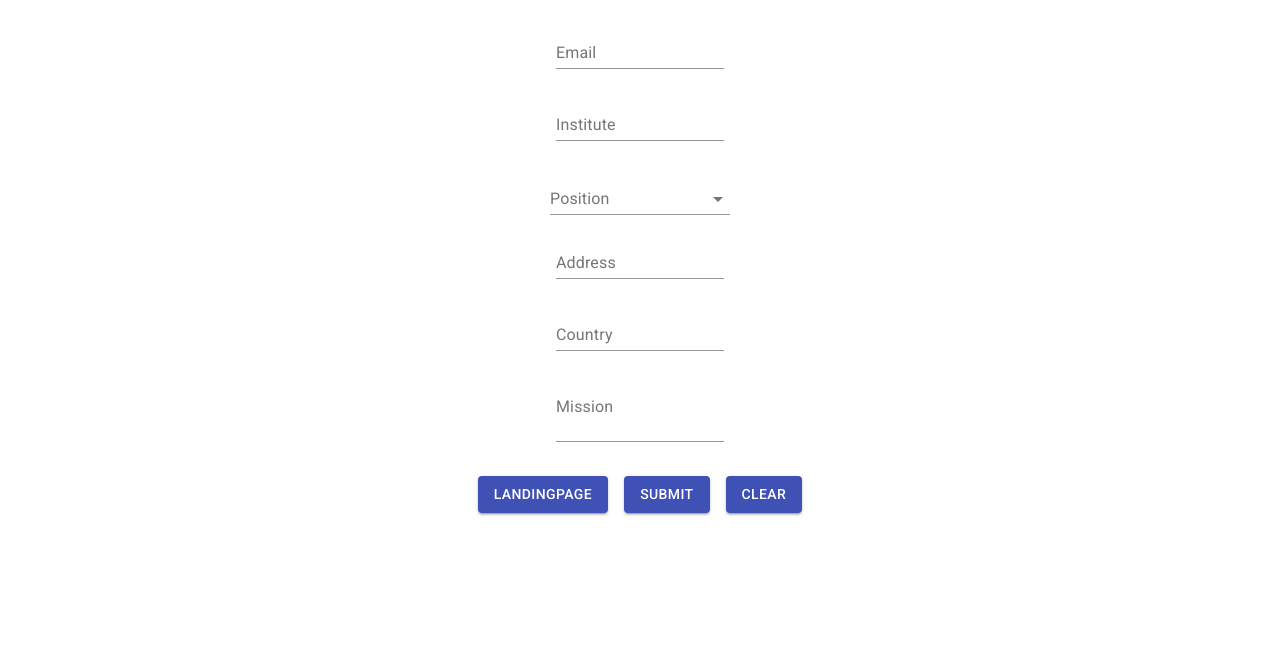
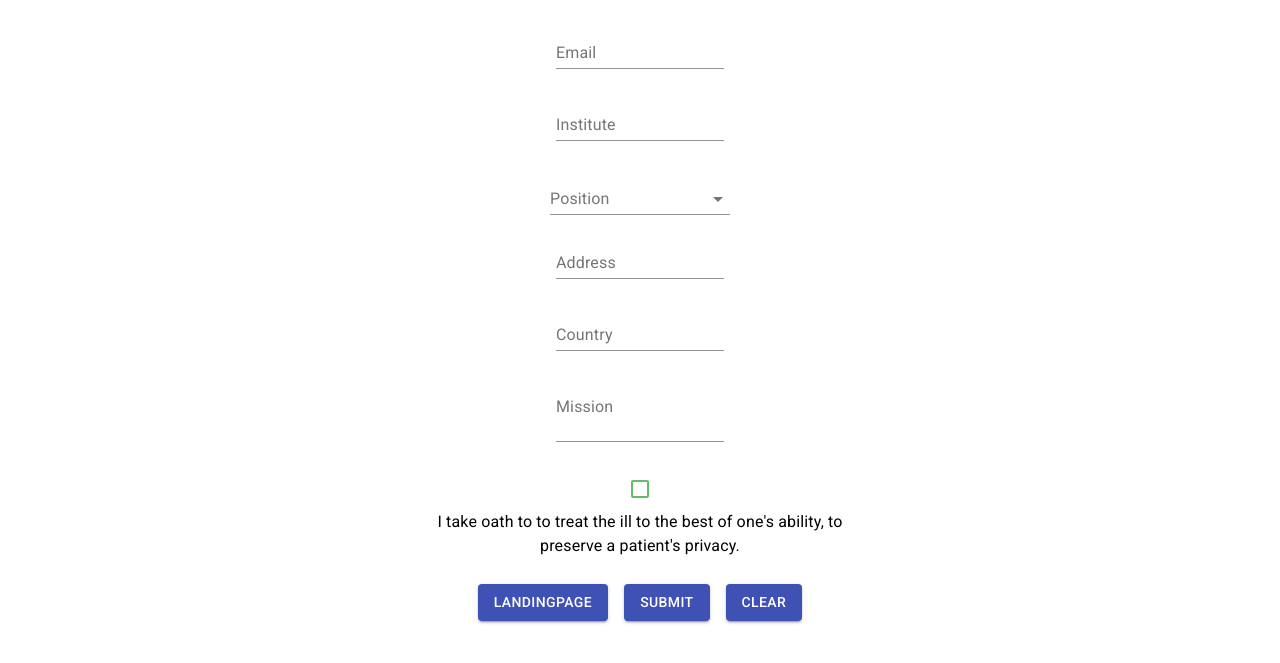
Before and after one commit to VISHAL-RAJ-ROY/AIIMS-Website-Project, a React app: page / in a window 1280 px wide. Both pictures are taken after a click on the button "REGISTER". Shown: the part 131-794 px from the top of the page. Built offline with nearby package versions, Linux system fonts and the light colour scheme.

Commit message:
Changed the input fields in register and login page, added checkbox in register page

```diff
--- a/public/index.html
+++ b/public/index.html
@@ -2,7 +2,7 @@
 <html lang="en">
   <head>
     <meta charset="utf-8" />
-    <link rel="shortcut icon" href="%PUBLIC_URL%/favicon.ico" />
+    <link rel="shortcut icon" href="./titleicon.jpg" />
     <link rel="stylesheet" href="https://fonts.googleapis.com/css?family=Roboto:300,400,500,700&display=swap" />
     <link rel="stylesheet" href="https://fonts.googleapis.com/icon?family=Material+Icons" />
     <meta name="viewport" content="width=device-width, initial-scale=1" />
@@ -21,7 +21,7 @@
       work correctly both with client-side routing and a non-root public URL.
       Learn how to configure a non-root public URL by running `npm run build`.
     -->
-    <title>Medicinsk - #1 Medical Research Destination!!</title>
+    <title>Medicinsk - #1 Medical Research Destination in the World!!</title>
   </head>
   <body>
     <noscript>You need to enable JavaScript to run this app.</noscript>
--- a/src/Inputplace.js
+++ b/src/Inputplace.js
@@ -2,6 +2,7 @@ import React, { Component } from 'react';
 import TextField from '@material-ui/core/TextField';
 import ContainedButtons from './ContainedButtons';
 import Simpleselect from './Simpleselect';
+import Termscheckbox from './Termscheckbox';
 
   class Inputplace extends Component {
     constructor(props) {
@@ -96,6 +97,9 @@ import Simpleselect from './Simpleselect';
               />
               <br />
               <br/>
+              <Termscheckbox text="I take oath to to treat the ill to the best of one's ability, to preserve a patient's privacy." handleChangeCheckbox = {()=>this.props.parent.handleChangeCheckbox()}/>
+              <br/>
+              <br/>
               <ContainedButtons func={this.props.parent.props.parentContext} self={this.props.parent} refreshRegister = {()=>this.refreshRegister()}/>
           </div>
       );
--- a/src/Login.js
+++ b/src/Login.js
@@ -3,6 +3,7 @@ import { makeStyles } from '@material-ui/core/styles';
 import Button from '@material-ui/core/Button';
 import TextField from '@material-ui/core/TextField';
 import Downloadscreen from './Downloadscreen';
+import Simpleselect from './Simpleselect';
 import './index.css';
 
 import Navbar from './Navbar';
@@ -40,7 +41,7 @@ class Login extends Component {
             isDialogOpen:false,
             // toFill: [],
             username: '',
-            role: '',
+            position: '',
             password: ''
         }
     }
@@ -50,10 +51,10 @@ class Login extends Component {
         var self = this;
         var payload = {
             "email": this.state.username,
-            "role": this.state.role,
+            "position": this.state.position,
             "password": this.state.password
         }
-        console.log(this.state.role);
+        console.log(this.state.position);
         // axios.post(apiBaseUrl + 'login', payload)
         //     .then(function (response) {
         //         console.log(response);
@@ -76,7 +77,7 @@ class Login extends Component {
         //         console.log(error);
         //     });
         // TESTING
-        if( this.state.username == '' || this.state.role == '' || this.state.password == '' ) {
+        if( this.state.username == '' || this.state.position == '' || this.state.password == '' ) {
             this.setState({isDialogOpen:true});
         }
         else {
@@ -101,6 +102,7 @@ class Login extends Component {
                 <Dialoguebox isOpen = {this.state.isDialogOpen2} title = "Registration Successful!" handleClose = {()=>this.handleClose2()} content = "You can now LogIn with your credentials." />
                 <Dialoguebox isOpen = {this.state.isDialogOpen} handleClose = {()=>this.handleClose()} />
                 <Navbar title={"Login"} />
+                <br/>
                 <TextField
                     id="standard-with-placeholder"
                     label="Username"
@@ -109,14 +111,16 @@ class Login extends Component {
                     onChange={(event) => this.setState({ username: event.target.value })}
                 />
                 <br/>
-                <TextField
+                {/* <TextField
                     id="standard-with-placeholder"
                     label="Role"
                     placeholder="Enter your Role"
                     margin="normal"
                     onChange={(event) => { console.log(event.target.value); this.setState({ role: event.target.value }) }}
-                />
-                <br />
+                /> */}
+                <br/>
+                <Simpleselect labelText={"Position"} handlePosition = {(value)=>{ this.setState({position:value});}}/>
+                <br/>
                 <TextField
                     id="standard-password-input"
                     label="Password"
--- a/src/Register.js
+++ b/src/Register.js
@@ -10,6 +10,7 @@ class Register extends Component {
         super(props);
         this.state = {
             isDialogOpen: false,
+            isDialogOpen2 : false,
             email: '',
             name : '',
             affiliation : '',
@@ -17,6 +18,7 @@ class Register extends Component {
             address : '',
             country : '',
             purpose : '',
+            isChecked : false,
             formEntry : []
         }
     }
@@ -63,6 +65,9 @@ class Register extends Component {
         if (this.state.position == '' || this.state.email == '' || this.state.purpose == '' || this.state.name == '' || this.state.affiliation == '' || this.state.country == '' || this.state.address == '') {
             this.setState({ isDialogOpen: true });
         }
+        else if( !this.state.isChecked ) {
+            this.setState({isDialogOpen2 : true});
+        }
         else {
             var loginscreen = [];
             loginscreen.push(<Login registrationSuccess={true} parentContext={this.props.parentContext} appContext={this.props.appContext} key={1} />);
@@ -80,10 +85,19 @@ class Register extends Component {
         this.setState({ isDialogOpen: false });
     }
 
+    handleClose2() {
+        this.setState({ isDialogOpen2: false });
+    }
+
+    handleChangeCheckbox() {
+        this.setState({isChecked : !this.state.isChecked});
+    }
+
     render() {
         return (
             <div>
                 <Dialoguebox isOpen={this.state.isDialogOpen} handleClose = {()=>this.handleClose()}  />
+                <Dialoguebox isOpen={this.state.isDialogOpen2} handleClose = {()=>this.handleClose2()} content = "Please accept the terms and conditions :)" />
                 <Navbar title={"Register"} />
                 {this.state.formEntry}
             </div>
--- /dev/null
+++ b/src/Termscheckbox.js
@@ -0,0 +1,57 @@
+import React from 'react';
+import { withStyles } from '@material-ui/core/styles';
+import { makeStyles } from '@material-ui/core/styles';
+import { green } from '@material-ui/core/colors';
+import FormGroup from '@material-ui/core/FormGroup';
+import FormControlLabel from '@material-ui/core/FormControlLabel';
+import Checkbox from '@material-ui/core/Checkbox';
+import FormControl from '@material-ui/core/FormControl';
+
+const GreenCheckbox = withStyles({
+  root: {
+    color: green[400],
+    '&$checked': {
+      color: green[600],
+    },
+  },
+  checked: {},
+})(props => <Checkbox color="default" {...props} />);
+
+const useStyles = makeStyles(theme => ({
+    root: {
+      maxWidth: '500px',
+    },
+  }));
+
+
+export default function Termscheckbox(props) {
+    const classes = useStyles();
+  const [state, setState] = React.useState({
+    checkedG: false,
+  });
+
+  const handleChange = name => event => {
+      props.handleChangeCheckbox();
+    setState({ ...state, [name]: event.target.checked });
+  };
+
+  return (
+    // <div className={classes.root}>
+        <FormControl component="fieldset" className={classes.root}>
+        <FormGroup >
+        <FormControlLabel
+            control={
+            <GreenCheckbox
+                checked={state.checkedG}
+                onChange={handleChange('checkedG')}
+                value="checkedG"
+            />
+            }
+            labelPlacement="bottom"
+            label={props.text}
+        />
+        </FormGroup>
+        </FormControl>
+    // </div>
+  );
+}
```
Also changed, not shown: 1 other file.
